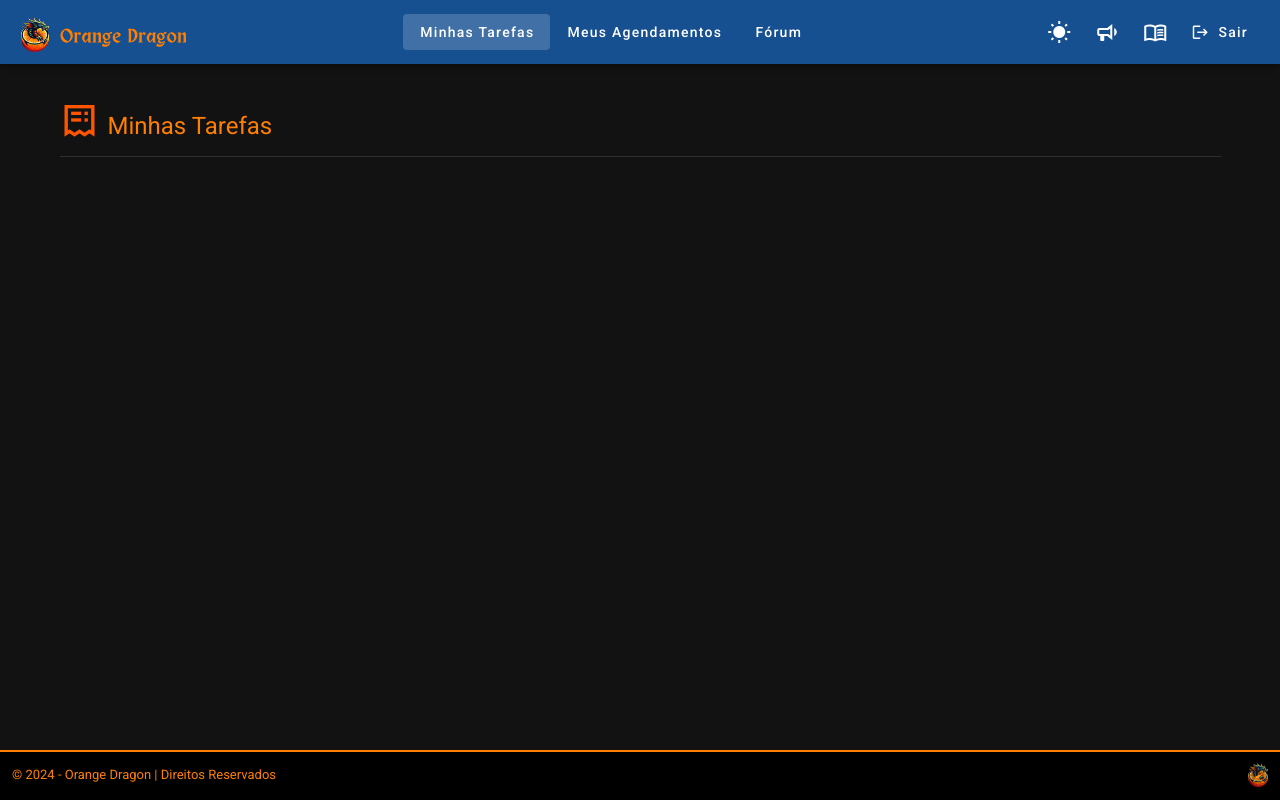
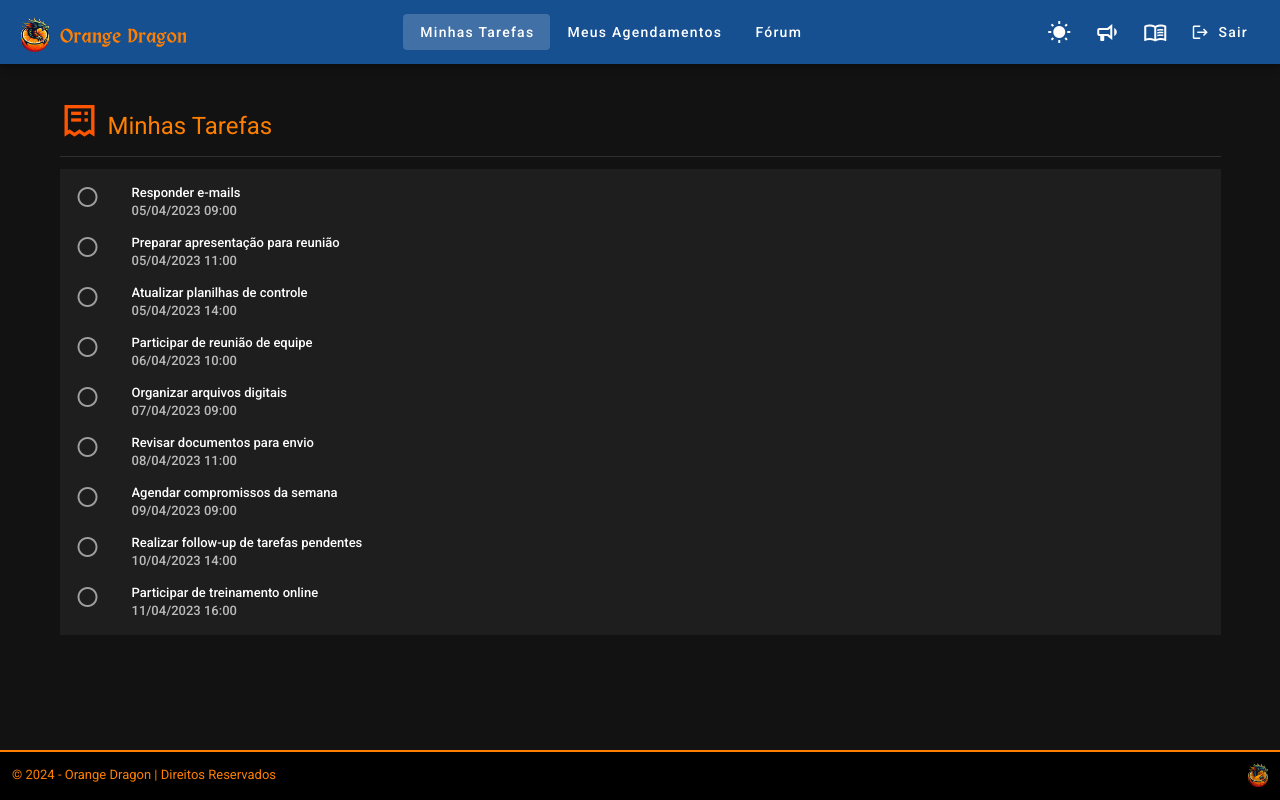
Before and after one commit to eduesplinio/onboarding-vue-funcionarios, a Vue app: page /minhasTarefas in a window 1280 px wide. Built offline with nearby package versions, Linux system fonts and the light colour scheme; sample sign-in values are in the browser's storage.

Commit message:
Cria página `MinhasTarefas`

```diff
--- a/src/App.vue
+++ b/src/App.vue
@@ -140,7 +140,7 @@ export default {
       this.$router.push('/login');
     },
     goToHelpSite() {
-      window.open('#', '_blank');
+      window.open('https://unifeso.gitbook.io/orange-dragon', '_blank');
     },
   },
 
--- a/src/views/MinhasTarefas.vue
+++ b/src/views/MinhasTarefas.vue
@@ -9,6 +9,32 @@
       </v-col>
     </v-row>
     <v-divider class="my-3" :style="{ 'backgroundColor': 'tertiary' }"></v-divider>
+
+    <!-- Lista de Tarefas -->
+    <v-row>
+      <v-col>
+        <v-list dense>
+          <v-list-item v-for="(tarefa, index) in tarefas" :key="index" @click="toggleTarefa(index)">
+            <v-list-item-icon>
+              <v-icon :color="tarefa.concluida ? 'green' : 'grey'">{{ tarefa.concluida ? 'mdi-check-circle' : 'mdi-circle-outline' }}</v-icon>
+            </v-list-item-icon>
+            <v-list-item-content>
+              <v-list-item-title :class="{ 'text--strikethrough': tarefa.concluida }">{{ tarefa.descricao }}</v-list-item-title>
+              <v-list-item-subtitle>{{ tarefa.horario }}</v-list-item-subtitle>
+            </v-list-item-content>
+          </v-list-item>
+        </v-list>
+      </v-col>
+    </v-row>
+
+    <!-- Botão para adicionar tarefa -->
+    <!--
+    <v-row justify="end">
+      <v-col cols="auto">
+        <v-btn color="primary" @click="adicionarTarefa">Adicionar Tarefa</v-btn>
+      </v-col>
+    </v-row>
+    -->
   </v-container>
 </template>
 
@@ -18,16 +44,20 @@
 export default {
   data() {
     return {
-        isDesktop: window.innerWidth > 600
+      isDesktop: window.innerWidth > 600,
+      tarefas: [],
     };
   },
   computed: {
     ...mapState({
-        isDarkMode: state => state.isDarkMode
-      })
+      isDarkMode: state => state.isDarkMode,
+    }),
   },
   created() {
     window.addEventListener('resize', this.checkWidth);
+  },
+  mounted() {
+    this.carregarTarefas();
   },
   destroyed() {
     window.removeEventListener('resize', this.checkWidth);
@@ -46,8 +76,38 @@
     },
     checkWidth() {
       this.isDesktop = window.innerWidth > 600;
+    },
+    toggleTarefa(index) {
+      this.tarefas[index].concluida = !this.tarefas[index].concluida;
+      this.salvarTarefas();
+    },
+    adicionarTarefa() {
+      // Implementar lógica para adicionar uma nova tarefa
+      console.log('Adicionar tarefa');
+    },
+    salvarTarefas() {
+      localStorage.setItem('tarefas', JSON.stringify(this.tarefas));
+    },
+    carregarTarefas() {
+      const tarefasSalvas = localStorage.getItem('tarefas');
+      if (tarefasSalvas) {
+        this.tarefas = JSON.parse(tarefasSalvas);
+      } else {
+        // Se não houver tarefas salvas, inicialize com um array vazio ou valores padrão
+        this.tarefas = [
+           { descricao: 'Responder e-mails', horario: '05/04/2023 09:00', concluida: false },
+        { descricao: 'Preparar apresentação para reunião', horario: '05/04/2023 11:00', concluida: false },
+        { descricao: 'Atualizar planilhas de controle', horario: '05/04/2023 14:00', concluida: false },
+        { descricao: 'Participar de reunião de equipe', horario: '06/04/2023 10:00', concluida: false },
+        { descricao: 'Organizar arquivos digitais', horario: '07/04/2023 09:00', concluida: false },
+        { descricao: 'Revisar documentos para envio', horario: '08/04/2023 11:00', concluida: false },
+        { descricao: 'Agendar compromissos da semana', horario: '09/04/2023 09:00', concluida: false },
+        { descricao: 'Realizar follow-up de tarefas pendentes', horario: '10/04/2023 14:00', concluida: false },
+        { descricao: 'Participar de treinamento online', horario: '11/04/2023 16:00', concluida: false },
+        ];
       }
-    }
+    },
+  },
 };
 </script>
 
@@ -55,4 +115,8 @@
 .font-weight-normal {
   font-weight: normal;
 }
+
+.text--strikethrough {
+  text-decoration: line-through;
+}
 </style>
--- a/vue.config.js
+++ b/vue.config.js
@@ -1,3 +1,24 @@
+// const { defineConfig } = require('@vue/cli-service');
+
+// module.exports = defineConfig({
+//   transpileDependencies: [
+//     'vuetify'
+//   ],
+//   devServer: {
+//     https: true,
+//     historyApiFallback: true,
+//     proxy: {
+//       '/api': {
+//         target: 'http://localhost:3400',
+//         changeOrigin: true,
+//         pathRewrite: {
+//           '^/api': ''
+//         }
+//       }
+//     }
+//   }
+// });
+
 const { defineConfig } = require('@vue/cli-service');
 
 module.exports = defineConfig({
@@ -5,15 +26,7 @@ module.exports = defineConfig({
     'vuetify'
   ],
   devServer: {
+    https: true,
     historyApiFallback: true,
-    proxy: {
-      '/api': {
-        target: 'http://localhost:3400',
-        changeOrigin: true,
-        pathRewrite: {
-          '^/api': ''
-        }
-      }
-    }
   }
 });
```
Lines whose indentation alone changed are shown as unchanged.
